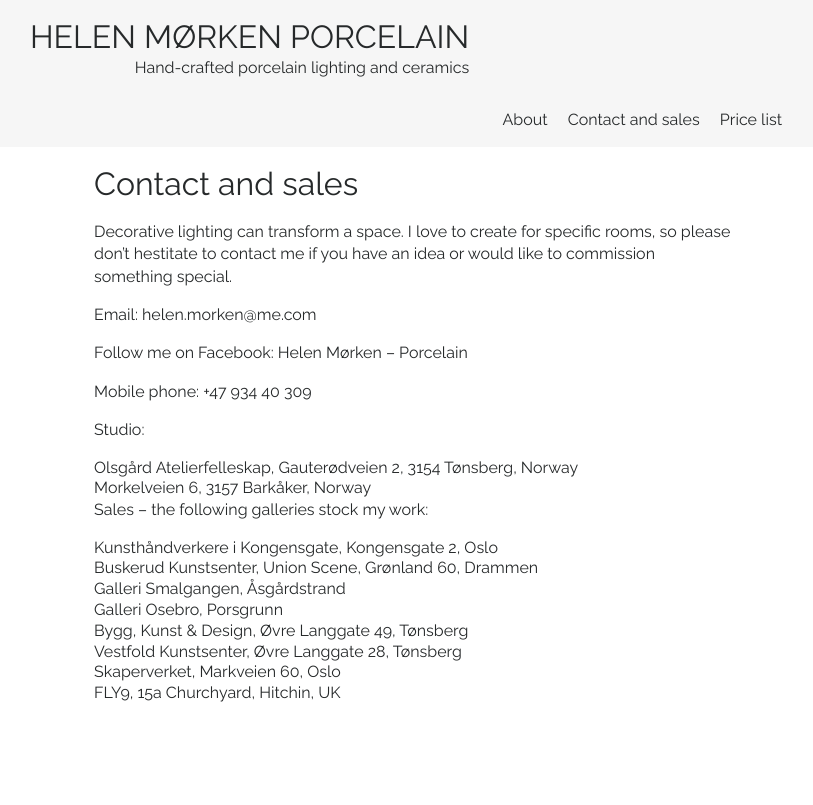
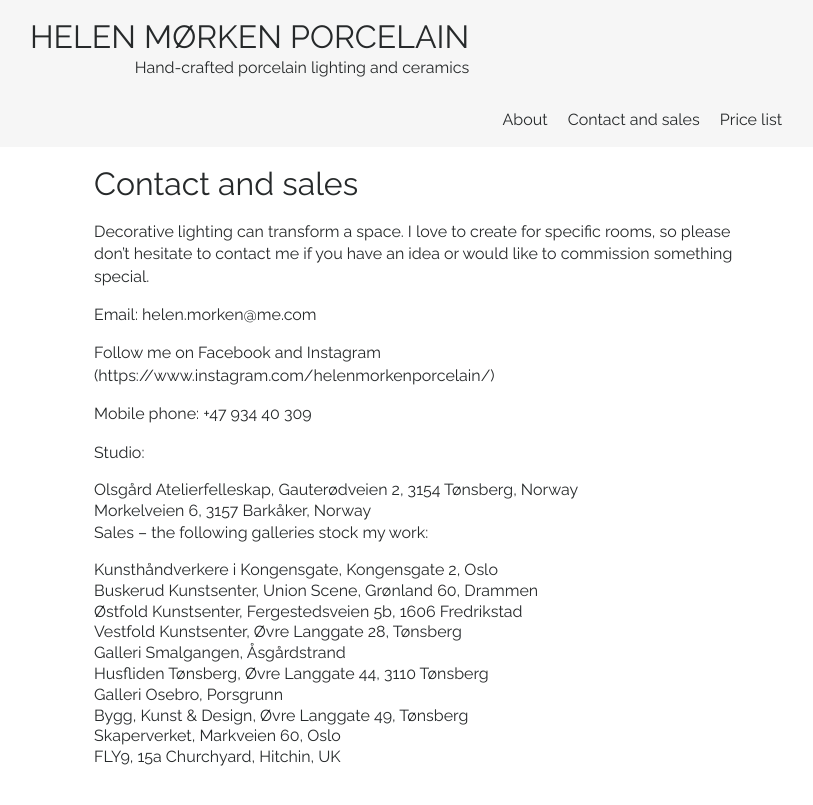
Before and after one commit to rebekkjm/helenmorkenno, a Jekyll site: the page built from contact-and-sales.md, in a window 1280 px wide. Shown: the top 805 px of the page, without its empty margins (226-1039 px from the left). Built offline with Jekyll 4.4.1, drawn with Linux system fonts in a browser that asks for light colours.

Commit message:
Update contact-and-sales.md

```diff
--- a/contact-and-sales.md
+++ b/contact-and-sales.md
@@ -4,11 +4,11 @@ title: Contact and sales
 permalink: /contact-and-sales/
 ---
 
-Decorative lighting can transform a space. I love to create for specific rooms, so please don’t hestitate to contact me if you have an idea or would like to commission something special.
+Decorative lighting can transform a space. I love to create for specific rooms, so please don’t hesitate to contact me if you have an idea or would like to commission something special.
 
 Email: [helen.morken@me.com](mailto:helen.morken@me.com)
 
-Follow me on Facebook: [Helen Mørken – Porcelain](http://www.facebook.com/HelenMorkenCeramics)
+Follow me on [Facebook](http://www.facebook.com/HelenMorkenCeramics) and Instagram (https://www.instagram.com/helenmorkenporcelain/)
 
 Mobile phone: [+47 934 40 309](tel:+4793440309)
 
@@ -21,9 +21,11 @@ Sales – the following galleries stock my work:
 
 - Kunsthåndverkere i Kongensgate, Kongensgate 2, Oslo
 - Buskerud Kunstsenter, Union Scene, Grønland 60, Drammen
+- Østfold Kunstsenter, Fergestedsveien 5b, 1606 Fredrikstad
+- Vestfold Kunstsenter, Øvre Langgate 28, Tønsberg
 - Galleri Smalgangen, Åsgårdstrand
+- Husfliden Tønsberg, Øvre Langgate 44, 3110 Tønsberg
 - Galleri Osebro, Porsgrunn
 - Bygg, Kunst & Design, Øvre Langgate 49, Tønsberg
-- Vestfold Kunstsenter, Øvre Langgate 28, Tønsberg
 - Skaperverket, Markveien 60, Oslo
 - FLY9, 15a Churchyard, Hitchin, UK
```
